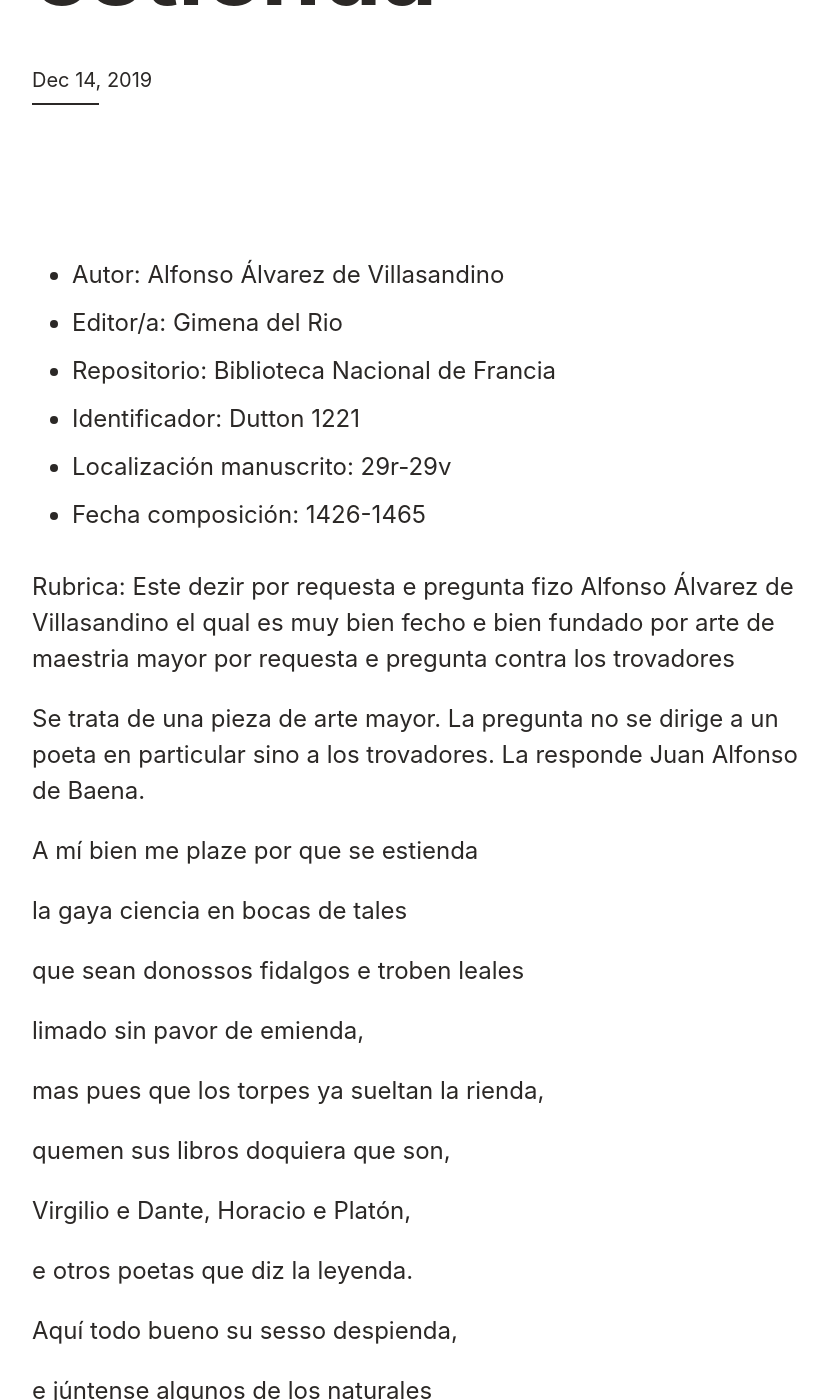
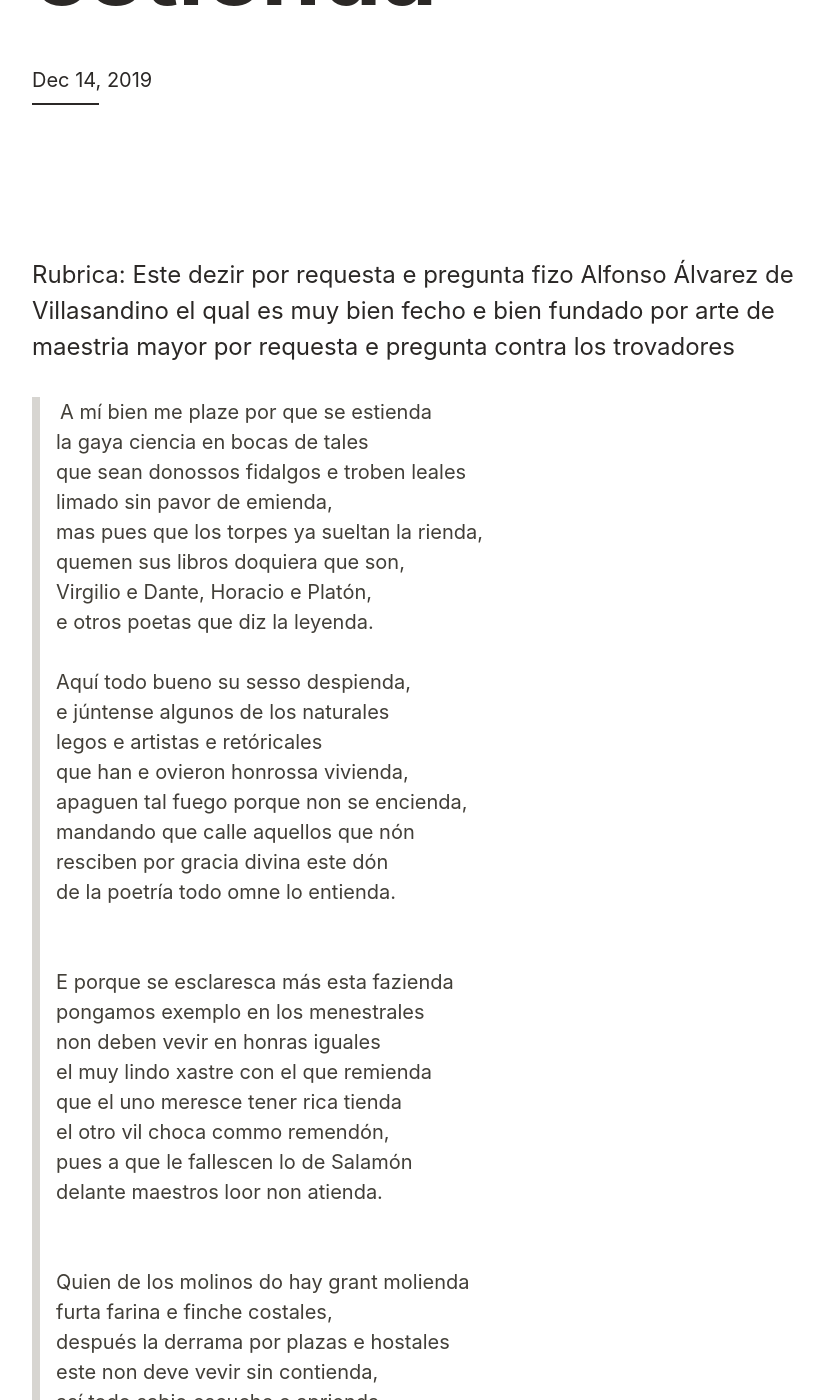
Before and after one commit to hdlabconicet/Poesia-Medieval, a Jekyll site: the page built from _preguntas_respuestas/PN1-80.md, in a window 1280 px wide and 1400 px high, scrolled down 416 px. Shown: the whole window, without its empty margins (208-1036 px from the left). Built offline with Jekyll 4.4.1, drawn with Linux system fonts in a browser that asks for light colours; comment, search, counter and statistics services are not loaded; some of the changed text lies outside the part shown.

Commit message:
se unifica el formato siguiendo a PN1-81

```diff
--- a/_preguntas_respuestas/PN1-80.md
+++ b/_preguntas_respuestas/PN1-80.md
@@ -5,63 +5,66 @@
 type: pregunta
 ---
 
+Rubrica: Este dezir por requesta e pregunta fizo Alfonso Álvarez de Villasandino el qual es muy bien fecho e bien fundado por arte de maestria mayor por requesta e pregunta contra los trovadores
 
-* Autor: Alfonso Álvarez de Villasandino
-* Editor/a: Gimena del Rio
-* Repositorio: Biblioteca Nacional de Francia
-* Identificador: Dutton 1221
-* Localización manuscrito: 29r-29v
-* Fecha composición: 1426-1465
+    A mí bien me plaze por que se estienda
+    la gaya ciencia en bocas de tales
+    que sean donossos fidalgos e troben leales
+    limado sin pavor de emienda,
+    mas pues que los torpes ya sueltan la rienda,
+    quemen sus libros doquiera que son,
+    Virgilio e Dante, Horacio e Platón,
+    e otros poetas que diz la leyenda.
+
+    Aquí todo bueno su sesso despienda,
+    e júntense algunos de los naturales
+    legos e artistas e retóricales
+    que han e ovieron honrossa vivienda,
+    apaguen tal fuego porque non se encienda,
+    mandando que calle aquellos que nón
+    resciben por gracia divina este dón
+    de la poetría todo omne lo entienda.
 
 
-Rubrica: Este dezir por requesta e pregunta fizo Alfonso Álvarez de Villasandino el qual es muy bien fecho e bien fundado por arte de maestria mayor por requesta e pregunta contra los trovadores
+    E porque se esclaresca más esta fazienda
+    pongamos exemplo en los menestrales
+    non deben vevir en honras iguales
+    el muy lindo xastre con el que remienda
+    que el uno meresce tener rica tienda
+    el otro vil choca commo remendón,
+    pues a que le fallescen lo de Salamón
+    delante maestros loor non atienda.
 
 
-Se trata de una pieza de arte mayor. La pregunta no se dirige a un poeta en particular sino a los trovadores. La responde Juan Alfonso de Baena.
+    Quien de los molinos do hay grant molienda
+    furta farina e finche costales,
+    después la derrama por plazas e hostales
+    este non deve vevir sin contienda,
+    así todo sabio escuche e aprienda
+    e los inorantes demanden perdón
+    que non es seguro lidiando el varón
+    si non tiene armas con que se defienda.
 
-<p>A mí bien me plaze por que se estienda</p>
-<p>la gaya ciencia en bocas de tales</p>
-<p>que sean donossos fidalgos e troben leales</p>
-<p>limado sin pavor de emienda,</p>
-<p>mas pues que los torpes ya sueltan la rienda,</p>
-<p>quemen sus libros doquiera que son,</p>
-<p>Virgilio e Dante, Horacio e Platón,</p>
-<p>e otros poetas que diz la leyenda.</p>
-
-<p>Aquí todo bueno su sesso despienda,</p>
-<p>e júntense algunos de los naturales</p>
-<p>legos e artistas e retóricales</p>
-<p>que han e ovieron honrossa vivienda,</p>
-<p>apaguen tal fuego porque non se encienda,</p>
-<p>mandando que calle aquellos que nón</p>
-<p>resciben por gracia divina este dón</p>
-<p>de la poetría todo omne lo entienda.</p>
-
-
-<p>E porque se esclaresca más esta fazienda</p>
-<p>pongamos exemplo en los menestrales</p>
-<p>non deben vevir en honras iguales</p>
-<p>el muy lindo xastre con el que remienda</p>
-<p>que el uno meresce tener rica tienda</p>
-<p>el otro vil choca commo remendón,</p>
-<p>pues a que le fallescen lo de Salamón</p>
-<p>delante maestros loor non atienda.</p>
-
-
-<p>Quien de los molinos do hay grant molienda</p>
-<p>furta farina e finche costales,</p>
-<p>después la derrama por plazas e hostales</p>
-<p>este non deve vevir sin contienda,</p>
-<p>así todo sabio escuche e aprienda</p>
-<p>e los inorantes demanden perdón</p>
-<p>que non es seguro lidiando el varón</p>
-<p>si non tiene armas con que se defienda.</p>
-
-<p>Pues quien poco sabe coviene que se rienda</p>
-<p>como se rinde la garça al falcón,</p>
-<p>ca en sus proverbios el sabio Catón</p>
-<p>diz qu´el bien suba el mal que descienda.</p>
+    Pues quien poco sabe coviene que se rienda
+    como se rinde la garça al falcón,
+    ca en sus proverbios el sabio Catón
+    diz qu´el bien suba el mal que descienda.
 
 ![](../img/PN1-80-29r-0.jpg)
 ![](../img/PN1-80-29v-1.jpg)
 ![](../img/PN1-80-29v-2.jpg)
+
+<dl>
+    <dt>Autor</dt>
+    <dd>Alfonso Álvarez de Villasandino</dd>
+    <dt>Editor/a</dt>
+    <dd>Gimena del Rio</dd>
+    <dt>Repositorio</dt>
+    <dd>Biblioteca Nacional de Francia</dd>
+    <dt>Identificador</dt>
+    <dd>Dutton 1221</dd>
+    <dt>Localización manuscrito</dt>
+    <dd>29r-29v</dd>
+    <dt>Fecha composición</dt>
+    <dd>1426-1465</dd>
+</dl>
```
